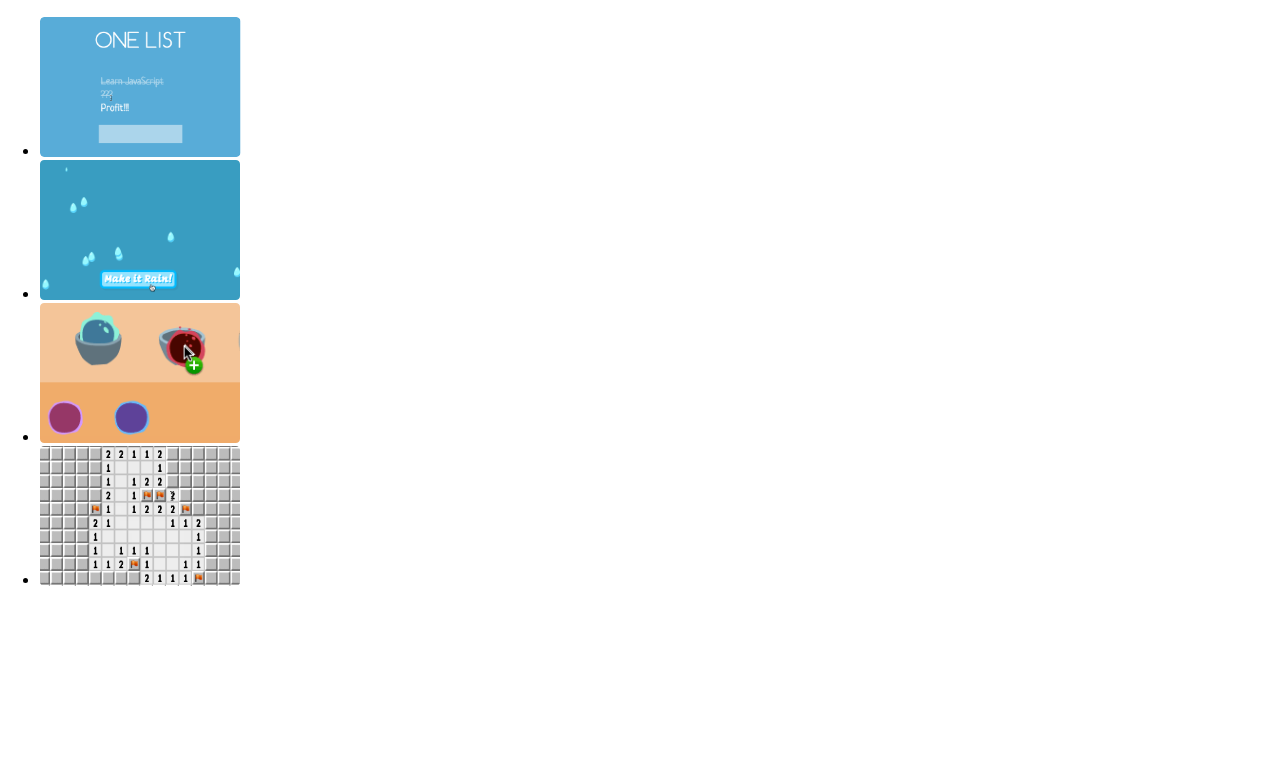
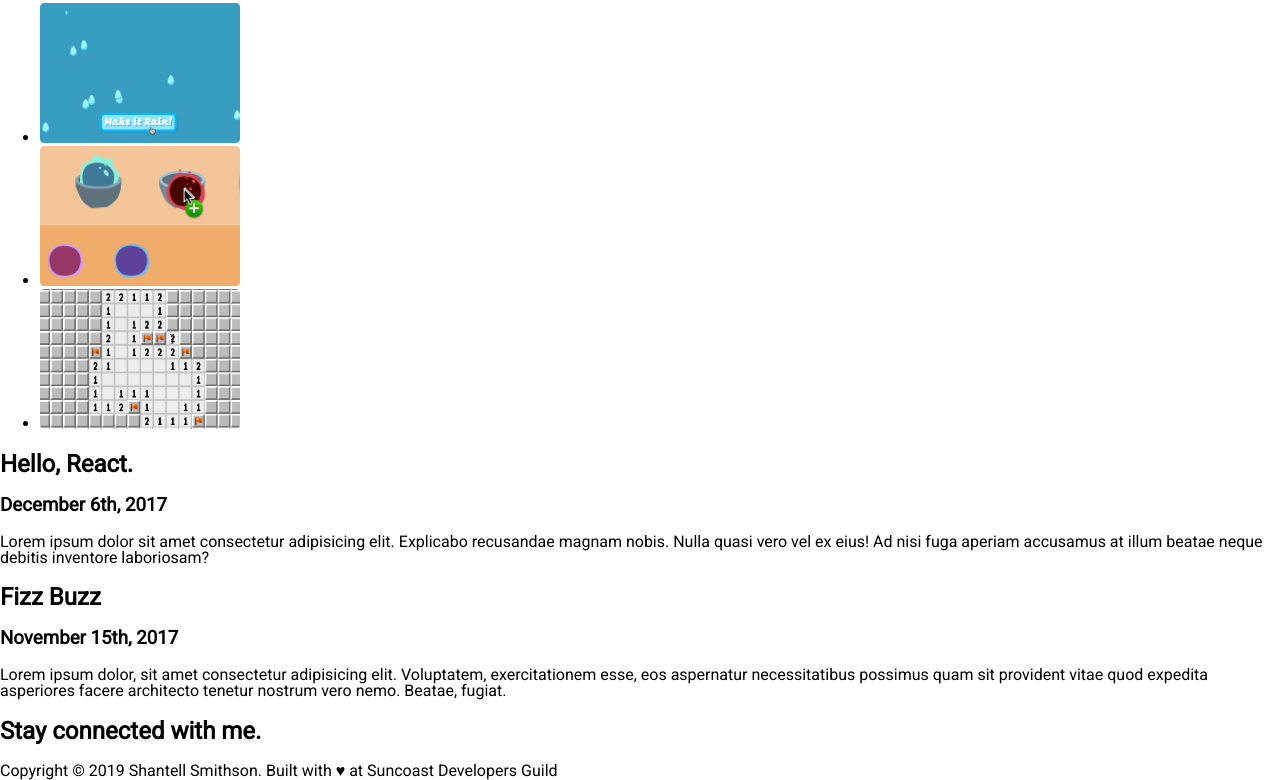
Before and after one commit to PerseusRipple/mock-portfolio, a website: page public/index.html in a window 1280 px wide. Shown: the part 394-1174 px from the top of the page. Before the commit the page ends 984 px from the top, so only its background shows below. Drawn offline with Linux system fonts and the light colour scheme.

Commit message:
added comment sections

```diff
--- a/public/index.html
+++ b/public/index.html
@@ -12,12 +12,22 @@
 		/>
 	</head>
 	<body>
-		<container>
-			<img src="/images/bio-pic.jpeg" alt="Selfie" />
+		<!--Bio Section -->
+
+		<section class="bio">
+			<img
+				class="selfie"
+				src="/images/bio-pic.jpeg"
+				alt="Selfie"
+				height="150"
+			/>
 			<article>
 				<h1>Hi, I'm Shantell Smithson</h1>
 				<h2>I'm a Jr. Front End Engineer in St. Petersburg, FL.</h2>
 			</article>
+
+			<!--Bottom Nav-->
+
 			<nav>
 				<ul>
 					<li><img src="/images-sliced/one-list.png" alt="Game" /></li>
@@ -26,8 +36,52 @@
 					<li><img src="/images-sliced/bomb-sniffer.png" alt="Game" /></li>
 				</ul>
 			</nav>
-		</container>
+			<!--End Bottom Nav-->
+			<!--End Bio Section-->
+		</section>
 
-		<container> </container>
+		<!--About Section-->
+		<section>
+			<article>
+				<header></header>
+				<h2>Hello, React.</h2>
+				<h3>December 6th, 2017</h3>
+
+				<p>
+					Lorem ipsum dolor sit amet consectetur adipisicing elit. Explicabo
+					recusandae magnam nobis. Nulla quasi vero vel ex eius! Ad nisi fuga
+					aperiam accusamus at illum beatae neque debitis inventore laboriosam?
+				</p>
+			</article>
+
+			<article>
+				<h2>Fizz Buzz</h2>
+				<h3>November 15th, 2017</h3>
+				<p>
+					Lorem ipsum dolor, sit amet consectetur adipisicing elit. Voluptatem,
+					exercitationem esse, eos aspernatur necessitatibus possimus quam sit
+					provident vitae quod expedita asperiores facere architecto tenetur
+					nostrum vero nemo. Beatae, fugiat.
+				</p>
+			</article>
+		</section>
+		<!--End About Section-->
+
+		<!--Connect Section-->
+
+		<section>
+			<h1>Stay connected with me.</h1>
+		</section>
+
+		<!--End Connect Section-->
+
+		<!--Footer-->
+		<footer>
+			<p>
+				Copyright © 2019 Shantell Smithson. Built with ♥︎ at Suncoast Developers
+				Guild
+			</p>
+		</footer>
+		<!--End Footer-->
 	</body>
 </html>
--- a/public/screen.css
+++ b/public/screen.css
@@ -1,3 +1,5 @@
+/* Universal Styles */
+
 :root {
 	font: 16px / 1 sans-serif;
 	font-family: 'Roboto', sans-serif;
@@ -11,3 +13,19 @@ body {
 	margin: 0;
 	min-height: 100%;
 }
+
+/* Bio Section */
+
+.bio {
+	background-image: public/images/space.png;
+}
+
+/* Bottom Nav */
+
+/* Bio Section */
+
+/* About Section */
+
+/* Connect Section */
+
+/* Footer */
```
